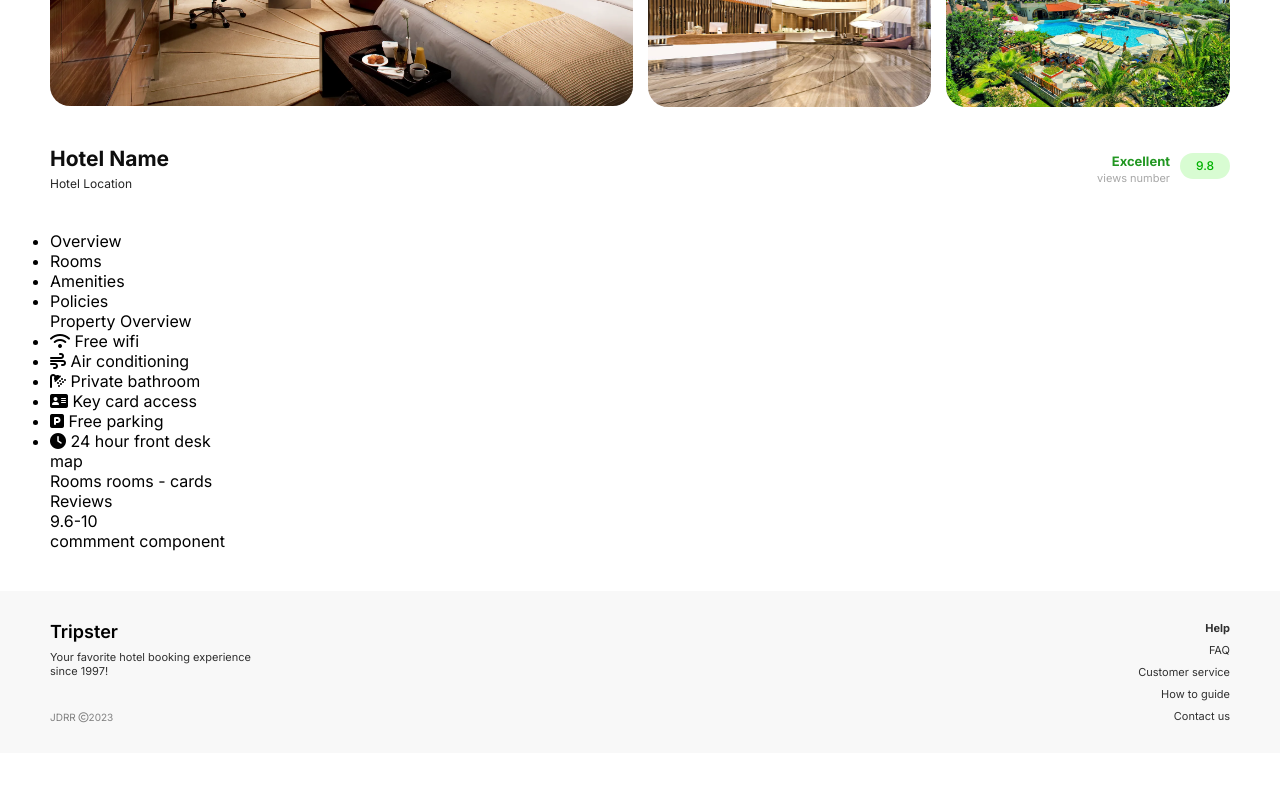
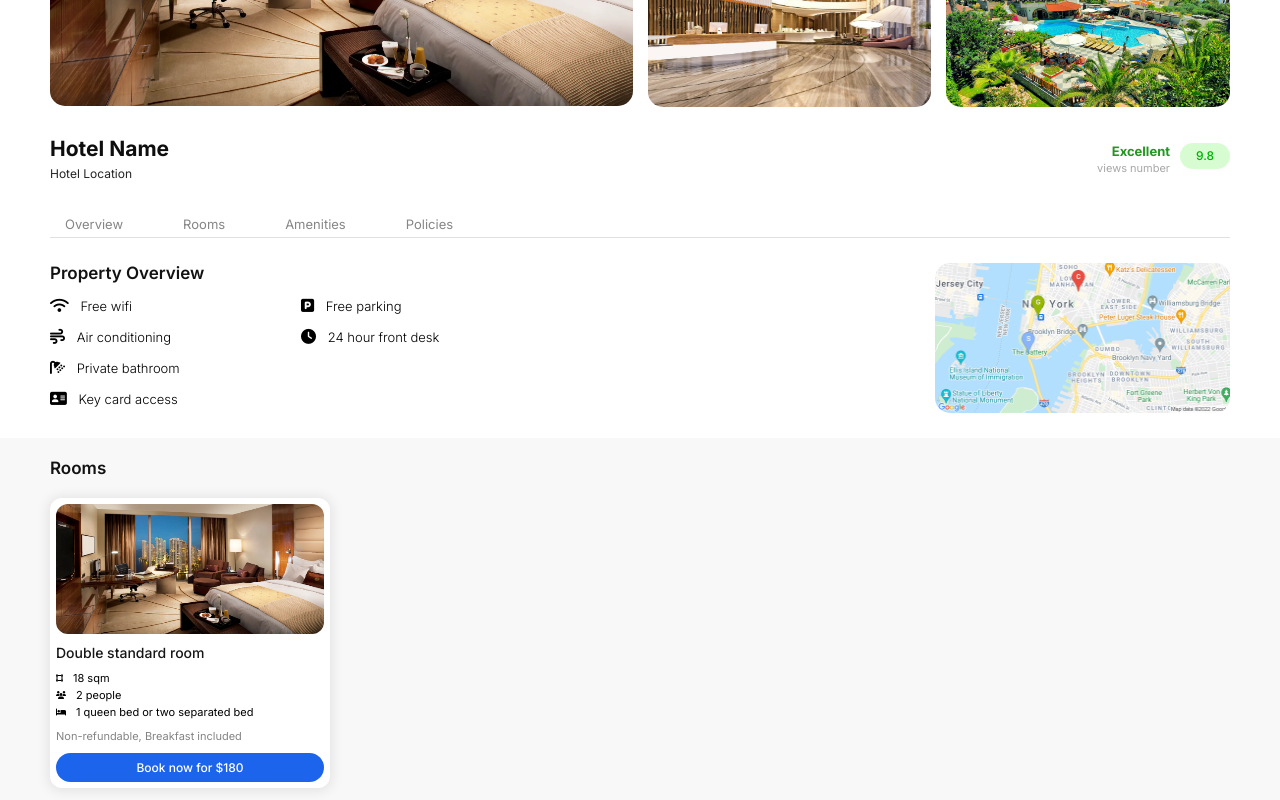
Before and after one commit to juandavid3196/hotelbookingapp, an Angular app: page /details in a window 1280 px wide. Shown: the part 360-1160 px from the top of the page. Before the commit the page ends 1113 px from the top, so only its background shows below. Built offline with nearby package versions, Linux system fonts and the light colour scheme.

Commit message:
full roomcard component, room section and properties section

```diff
--- /dev/null
+++ b/src/app/shared/components/roomcard/roomcard.component.html
@@ -0,0 +1,11 @@
+<div class="card-container">
+    <img src="{{url}}" alt="">
+    <span class="card-title">{{title}}</span>
+    <div class="card-data">
+        <span><i class="fa-solid fa-vector-square"></i> <span>{{extend}}</span></span>
+        <span><i class="fa-solid fa-users"></i> <span>{{people}}</span></span>
+        <span><i class="fa-solid fa-bed"></i> <span>{{bedStyle}}</span></span>
+    </div>
+    <span class="card-conditions">{{conditions}}</span>
+    <button class="roomcard-btn">Book now for ${{price}}</button>
+</div>
--- /dev/null
+++ b/src/app/shared/components/roomcard/roomcard.component.scss
@@ -0,0 +1,57 @@
+.card-container {
+    width: 280px;
+    display: flex;
+    flex-direction: column;
+    background-color: white;
+    border-radius: 12px;
+    padding: 6px;
+    gap: 10px;
+    box-shadow: rgba(3, 3, 3, 0.08) 0px 1px 12px 3px;
+
+
+    img {
+        width: 100%;
+        height: 130px;
+        border-radius: 12px;
+    }
+
+    .card-title {
+        font-size: 14px;
+        font-weight: 500;
+        color: rgb(22, 22, 22);
+    }
+
+    .card-data {
+        display: flex;
+        flex-direction: column;
+        gap: 3px;
+
+        span {
+            display: flex;
+            gap:10px;
+            font-size: 11px;
+            align-items: center;
+
+            i {
+                font-size: 8px;
+            }
+        }
+    }
+
+    .card-conditions {
+        font-size: 11px;
+        color: rgb(132, 132, 132);
+    }
+
+    .roomcard-btn {
+        border-style: none;
+        padding: 7px 30px;
+        border-radius: 25px;
+        color: white;
+        background-color: #1d64ec;
+        font-weight: 500;
+        font-size: 12px;
+        cursor: pointer;
+        width: 100%;
+    }
+}
--- a/src/app/shared/modules/details-module/details.module.ts
+++ b/src/app/shared/modules/details-module/details.module.ts
@@ -3,10 +3,12 @@ import { CommonModule } from '@angular/common';
 import { DetailsComponent } from './details/details.component';
 import { DetailsRoutingModule } from './details-routing.module';
 import { HomeModuleModule } from '../home-module/home-module.module';
+import { RoomcardComponent } from '../../components/roomcard/roomcard.component';
 
 @NgModule({
   declarations: [
-    DetailsComponent
+    DetailsComponent,
+    RoomcardComponent
   ],
   imports: [
     CommonModule,
--- a/src/app/shared/modules/details-module/details/details.component.html
+++ b/src/app/shared/modules/details-module/details/details.component.html
@@ -40,7 +40,7 @@
         </div>
         <div class="properties-box">
             <div class="properties-left">
-                <span>Property Overview</span>
+                <span class="section-title">Property Overview</span>
                 <div class="list-box">
                     <div class="list-left">
                         <ul>
@@ -59,21 +59,29 @@
                 </div>
             </div>
             <div class="properties-right">
-                <div class="box-map">
-                    map
-                </div>
+                <img src="../../../../../assets/gallery/details-page/map.png" alt="">
             </div>
         </div>
     </section>
     <section class="rooms-section">
-        <span>Rooms</span>
-        rooms - cards
+        <span class="section-title">Rooms</span>
+        <div class="roomcard-box">
+            <app-roomcard
+                [url]="'../../../../assets/gallery/details-page/main-room.webp'"
+                [title]="'Double standard room'"
+                [extend]="'18 sqm'"
+                [people]="'2 people'"
+                [bedStyle]="'1 queen bed or two separated bed'"
+                [conditions]="'Non-refundable, Breakfast included'"
+                [price]="'180'"
+            />
+        </div>
     </section>
-    <section class="reviews">
-        <span>Reviews</span>
+    <section class="reviews-section">
+        <span class="section-title">Reviews</span>
         <div class="reviews-box">
             <div class="reviews-left">
-                <span>9.6-10</span>
+                <span>9.6/10</span>
             </div>
             <div class="reviews-right">
                 commment component
--- a/src/app/shared/modules/details-module/details/details.component.scss
+++ b/src/app/shared/modules/details-module/details/details.component.scss
@@ -1,9 +1,15 @@
 .main-container {
-    padding: 30px 50px 40px;
+    padding: 30px 0;
     border-top: 1.5px solid #e1e1e1;
 
+    .section-title {
+        font-size: 17px;
+        font-weight: 600;
+        color: rgb(18, 18, 18);
+    }
+
     .main-section {
-
+            padding: 0 50px;
         i {
             font-size: 20px;
             font-weight: bold;
@@ -16,7 +22,7 @@
             grid-gap: 15px;
 
             img {
-               border-radius: 20px;
+               border-radius: 15px;
                height: 100%;
                width: 100%;
             }
@@ -36,7 +42,7 @@
         }
 
         .info-box {
-            margin: 40px 0;
+            margin: 30px 0;
             display: flex;
             justify-content: space-between;
             align-items: center;
@@ -102,4 +108,104 @@
 
         }
     }
+
+    .overview-section {
+        padding: 0 50px;
+
+        .menu-box{
+            border-bottom: 1.5px solid #e1e1e1;
+            ul {
+                padding: 5px 15px;
+                display: flex;
+                list-style: none;
+                gap: 60px;
+                align-items: center;
+                color: #868686;
+
+               li{
+                    font-size: 13px;
+                }
+            }
+        }
+        .properties-box {
+            display: flex;
+            justify-content: space-between;
+            padding: 25px 0;
+            height: 200px;
+
+            .properties-left {
+                width: 33%;
+
+                .list-box {
+                    display: flex;
+                    justify-content: space-between;
+                    padding: 15px 0;
+
+                    .list-left, .list-right {
+
+                        ul {
+                            list-style: none;
+                            display:flex;
+                            flex-direction: column;
+                            gap: 15px;
+                            font-size: 13px;
+                            font-weight: 300;
+
+                            li{
+                                i{
+                                    font-size: 15px;
+                                    margin-right: 8px;
+                                }
+                            }
+                        }
+                    }
+                }
+            } .properties-right {
+                width: 25%;
+
+                 img {
+                    width: 100%;
+                    height: 100%;
+                    border-radius: 15px;
+                 }
+            }
+        }
+    }
+
+    .rooms-section {
+        padding: 20px 50px;
+        display: flex;
+        flex-direction: column;
+        gap: 20px;
+        background-color: #f8f8f8;
+
+    }
+
+    .reviews-section {
+        padding: 30px 50px 0;
+        display: flex;
+        flex-direction: column;
+        gap: 20px;
+
+        .reviews-box {
+            display: flex;
+
+            .reviews-left {
+                width: 30%;
+
+                display: flex;
+                flex-direction: column;
+                gap:20px;
+
+                span {
+                    font-size: 24px;
+                    color: rgb(21, 107, 255);
+                }
+            }
+
+            .reviews-right{
+                width: 70%;
+            }
+        }
+    }
 }
```
Also changed, not shown: src/app/shared/components/roomcard/roomcard.component.ts (added, +18 -0 lines), src/assets/gallery/details-page/map.png (added).
